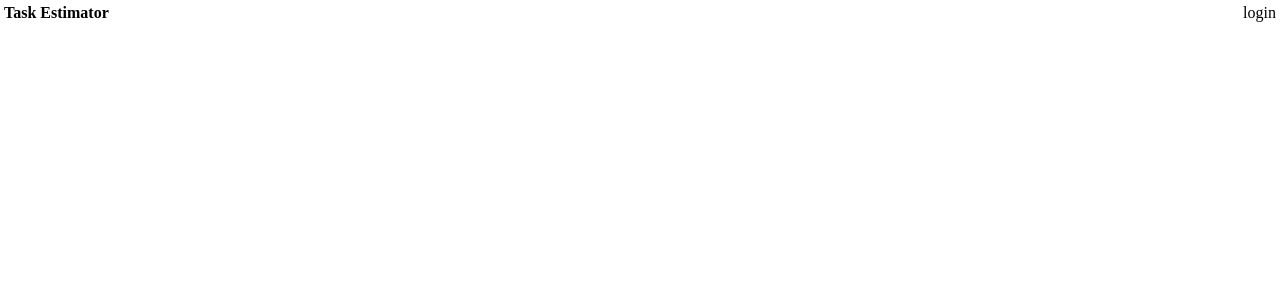
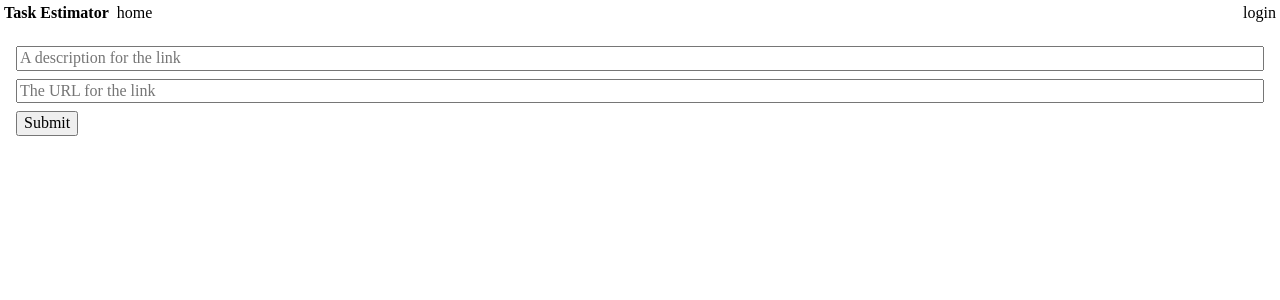
Before and after one commit to zahramemar/task-estimate-front, a React (Create React App) app: page /create in a window 1280 px wide. Shown: the top 300 px of the page. Built offline with nearby package versions, Linux system fonts and the light colour scheme.

Commit message:
add create poll and vote for it

```diff
--- a/src/components/App.js
+++ b/src/components/App.js
@@ -2,6 +2,8 @@ import React, { useReducer } from "react";
 import { Switch, Route } from "react-router-dom";
 import Header from "./Header";
 import Login from "./Login";
+import PollList from "./PollList";
+import CreatePoll from "./CreatePoll";
 
 const initialState = {
   login: !!localStorage.getItem("AUTH_TOKEN")
@@ -27,6 +29,8 @@ export default function App() {
       <Header isLogin={state.login} dispatch={dispatch} />
       <div className="ph3 pv1 background-gray">
         <Switch>
+          <Route exact path="/" component={PollList} />
+          <Route exact path="/create" component={CreatePoll} />
           <Route
             exact
             path="/login"
--- /dev/null
+++ b/src/components/CreatePoll.js
@@ -0,0 +1,60 @@
+import React, { Component } from "react";
+import { Mutation } from "react-apollo";
+import { POLLS_QUERY } from "./PollList";
+import gql from "graphql-tag";
+const CREATE_POLL_MUTATION = gql`
+  mutation CreatePollMutation($description: String!, $url: String!) {
+    createPoll(description: $description, url: $url) {
+      id
+      url
+      description
+    }
+  }
+`;
+export default class CreatePoll extends Component {
+  state = {
+    description: "",
+    url: ""
+  };
+
+  render() {
+    const { description, url } = this.state;
+    return (
+      <div>
+        <div className="flex flex-column mt3">
+          <input
+            className="mb2"
+            value={description}
+            onChange={e => this.setState({ description: e.target.value })}
+            type="text"
+            placeholder="A description for the link"
+          />
+          <input
+            className="mb2"
+            value={url}
+            onChange={e => this.setState({ url: e.target.value })}
+            type="text"
+            placeholder="The URL for the link"
+          />
+        </div>
+        <Mutation
+          mutation={CREATE_POLL_MUTATION}
+          variables={{ description, url }}
+          onCompleted={() => this.props.history.push("/")}
+          update={(store, { data: { poll } }) => {
+            const data = store.readQuery({ query: POLLS_QUERY });
+            data.polls.unshift(poll);
+            store.writeQuery({
+              query: POLLS_QUERY,
+              data
+            });
+          }}
+        >
+          {CreatePollMutation => (
+            <button onClick={CreatePollMutation}>Submit</button>
+          )}
+        </Mutation>
+      </div>
+    );
+  }
+}
--- a/src/components/Header.js
+++ b/src/components/Header.js
@@ -6,6 +6,17 @@ export default withRouter(({ isLogin, history, dispatch }) => (
   <div className="flex pa1 justify-between nowrap orange">
     <div className="flex flex-fixed black">
       <div className="fw7 mr1">Task Estimator</div>
+      <Link to="/" className="ml1 no-underline black">
+        home
+      </Link>
+      {isLogin && (
+        <div className="flex">
+          <div className="ml1">|</div>
+          <Link to="/create" className="ml1 no-underline black">
+            new poll
+          </Link>
+        </div>
+      )}
     </div>
     <div className="flex flex-fixed">
       {isLogin ? (
--- /dev/null
+++ b/src/components/Poll.js
@@ -0,0 +1,24 @@
+import React, { Component } from "react";
+
+export default class Poll extends Component {
+  render() {
+    return (
+      <div className="flex mt2 items-start">
+        <div className="ml1">
+          {this.props.poll ? <div>{this.props.poll.description}</div> : ""}
+
+          <div className="f6 lh-copy gray">
+            votes:
+            {this.props.poll && this.props.poll.votes.length > 0 ? (
+              this.props.poll.votes.map(vote => (
+                <span key={vote.id}>{vote.dificulty} </span>
+              ))
+            ) : (
+              <span>not voted yet</span>
+            )}
+          </div>
+        </div>
+      </div>
+    );
+  }
+}
--- /dev/null
+++ b/src/components/PollList.js
@@ -0,0 +1,53 @@
+import React, { Component } from "react";
+import Poll from "./Poll";
+import { Query } from "react-apollo";
+import gql from "graphql-tag";
+export const POLLS_QUERY = gql`
+  {
+    polls {
+      description
+      url
+      id
+      postedBy {
+        name
+      }
+      votes {
+        dificulty
+        user {
+          name
+        }
+      }
+    }
+  }
+`;
+class PollList extends Component {
+  _updateCacheAfterCreatePoll = (store, createPoll, pollId) => {
+    const data = store.readQuery({ query: POLLS_QUERY });
+
+    const createdPoll = data.polls.find(poll => poll.id === pollId);
+    createdPoll.poll = createPoll.poll;
+
+    store.writeQuery({ query: POLLS_QUERY, data });
+  };
+  render() {
+    return (
+      <Query query={POLLS_QUERY}>
+        {({ loading, error, data }) => {
+          if (loading) return <div>Fetching</div>;
+          if (error) return <div>Error</div>;
+
+          const pollsToRender = data.polls;
+
+          return (
+            <div>
+              {pollsToRender.map(poll => (
+                <Poll key={Poll.id} poll={poll} />
+              ))}
+            </div>
+          );
+        }}
+      </Query>
+    );
+  }
+}
+export default PollList;
```
